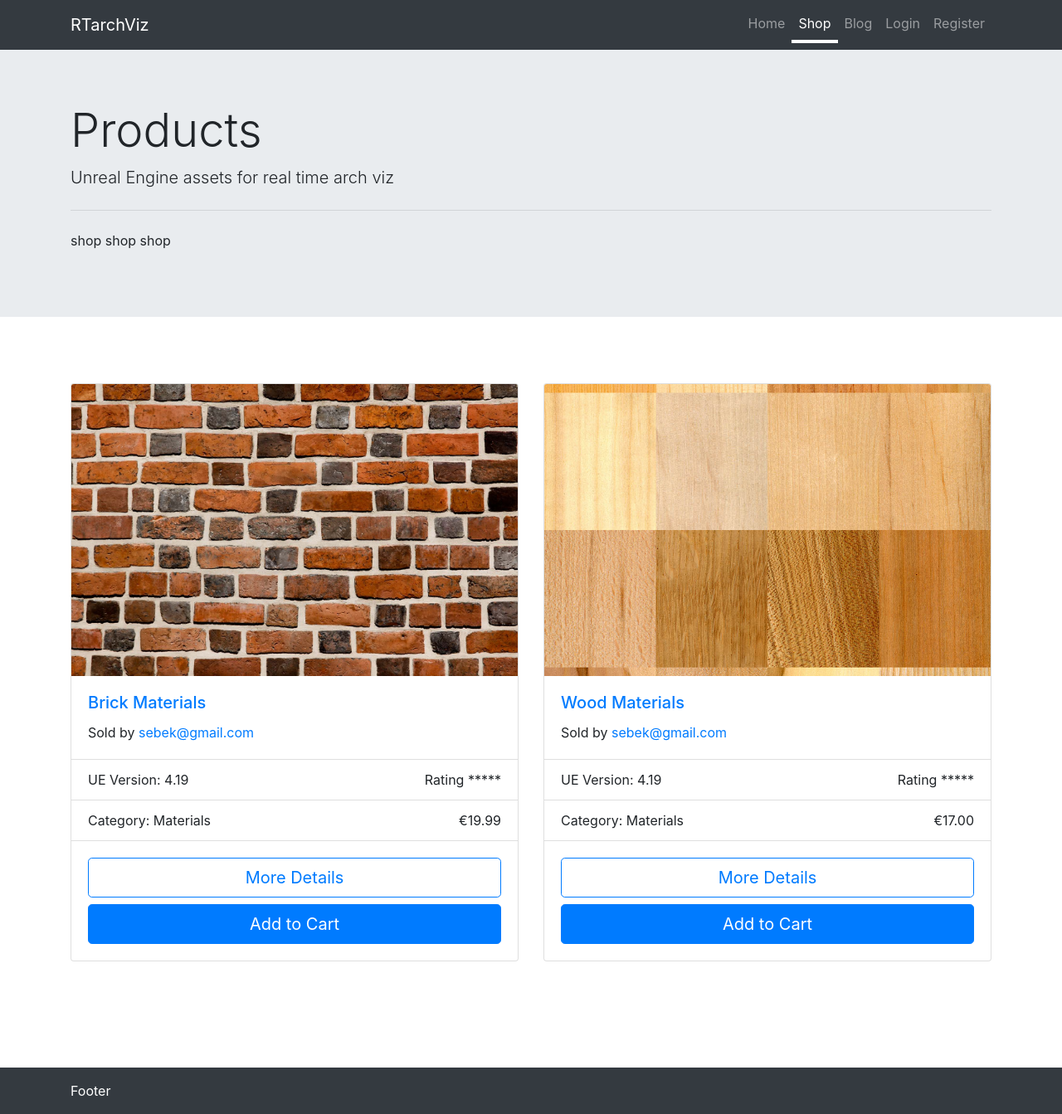
After one commit to sebam2k4/RTarchViz, a Django app: page /products/ in a window 1280 px wide. The commit adds this page. Shown: the whole page at 83% size. Run offline with Django 3.2, Linux system fonts and the light colour scheme; data comes from the database, SQL or seed files in the repository; both versions use the stored data as it was after the commit; some libraries are stand-ins or nearby versions.

Commit message:
Add Products List models, views, templates, and routes

```diff
--- /dev/null
+++ b/products/models.py
@@ -0,0 +1,39 @@
+# -*- coding: utf-8 -*-
+from __future__ import unicode_literals
+
+from django.db import models
+from django.conf import settings
+from django.utils import timezone
+
+
+class Product(models.Model):
+  """
+  Defining Product's Post models
+  """
+
+  # CHOICES:
+  CATEGORY_CHOICES = (
+    ('assets', 'Assets'),
+    ('environment', 'Environment'),
+    ('blueprint', 'Blueprint'),
+    ('materials', 'Materials')
+  )
+  NEWEST_VERSION = 419
+  BASE_VERSION = 400
+  UE_VERSION_CHOICES = [((str(i/100.00)),str(i/100.00)) for i in range(BASE_VERSION, BASE_VERSION + (NEWEST_VERSION - BASE_VERSION + 1))]
+
+
+  # DATABASE FIELDS:
+  seller = models.ForeignKey(settings.AUTH_USER_MODEL)
+  name = models.CharField('Product Name', max_length=254, null=False)
+  description = models.TextField(max_length=2000)
+  price = models.DecimalField(max_digits=6, decimal_places=2)
+  sold_count = models.IntegerField('sold', editable=False, default=0)
+  view_count = models.IntegerField('views', editable=False, default=0)
+  added_date = models.DateTimeField(editable=False, default=timezone.now)
+  category = models.CharField(max_length=25, choices=CATEGORY_CHOICES)
+  ue_version = models.CharField('Unreal Engine Version', max_length=5, choices=UE_VERSION_CHOICES)
+  main_image = models.ImageField(upload_to='product-images', blank=True, null=True)
+  file_path = models.CharField(max_length=254, blank=True, null=True)
+  def __unicode__(self):
+    return self.name
--- /dev/null
+++ b/products/static/css/products.css
@@ -0,0 +1,15 @@
+.card-img-top {
+  height: 22em;
+  background-repeat: no-repeat;
+  background-position: center;
+  background-size: cover;
+}
+.product-version,
+.product-category {
+  float: left;
+}
+
+.product-rating,
+.product-price {
+  float: right;
+}
--- /dev/null
+++ b/products/templates/products_list.html
@@ -0,0 +1,69 @@
+{% extends "base.html" %}
+{% load staticfiles %}
+
+{# Load required js and css #}
+{% block body_js %}
+<script src="{% static 'js/products.js' %}"></script>
+{% endblock %}
+{% block head_css %}
+<link rel="stylesheet" href="{% static 'css/products.css' %}">
+{% endblock %}
+
+{# set page info #}
+{% block page_title %}Products{% endblock %}
+
+
+{# Products - products_list #}
+{% block content %}
+<main id="productList">
+
+  {# Product List Page Header #}
+  <header class="product-list-header">
+    <div class="jumbotron jumbotron-fluid">
+      <div class="container">
+        <h1 class="display-4">Products</h1>
+        <p class="lead">Unreal Engine assets for real time arch viz</p>
+        <hr class="my-4">
+        <p>shop shop shop</p>
+      </div>
+    </div>
+  </header>
+
+  <section class="product-list container">
+
+    {# Product List - Cards #}
+    <div class="product-list-cards">
+      <div class="row">
+        {% for product in products %}
+        <div class="col-lg-6">
+          <div class="card mb-5">
+            <a href="#">
+              <div class="card-img-top" style="background-image: url('{% if product.main_image %}/media/{{ product.main_image }}{% else %}http://placehold.it/500?text=bkg-img{% endif %}');"></div>
+            </a>
+            <div class="card-body">
+              <h5 class="card-title"><a href="#">{{ product.name }}</a></h5>
+              <p class="card-text">Sold by <a href="{% url 'profile' product.seller %}">{{ product.seller }}</a></p>
+            </div>
+            <ul class="list-group list-group-flush">
+              <li class="list-group-item">
+                <span class="product-version">UE Version: {{ product.ue_version }}</span>
+                <span class="product-rating">Rating *****</span>
+              </li>
+              <li class="list-group-item">
+                <span class="product-category">Category: {{ product.category|capfirst }}</span>
+                <span class="product-price">&euro;{{ product.price}}</span>
+              </li>
+            </ul>
+            <div class="card-body">
+              <a href="#" class="btn btn-outline-primary btn-lg btn-block">More Details</a>
+              <a href="#" class="btn btn-primary btn-lg btn-block">Add to Cart</a>
+            </div>
+          </div>
+        </div>
+        {% endfor %}
+      </div>
+    </div>
+
+  </section>
+</main>
+{% endblock %}
--- /dev/null
+++ b/products/tests.py
@@ -0,0 +1,6 @@
+# -*- coding: utf-8 -*-
+from __future__ import unicode_literals
+
+from django.test import TestCase
+
+# Create your tests here.
--- /dev/null
+++ b/products/urls.py
@@ -0,0 +1,7 @@
+from django.conf.urls import url
+import views
+
+urlpatterns = [
+    url(r'^$', views.products_list, name="products_list"),
+    #url(r'^(?P<year>\d{4})/(?P<month>\d{1,2})/(?P<slug>[-\w]+)/?$', views.post_detail, name='post_detail'),
+]
--- /dev/null
+++ b/products/views.py
@@ -0,0 +1,14 @@
+# -*- coding: utf-8 -*-
+from __future__ import unicode_literals
+
+from django.shortcuts import render
+from .models import Product
+
+
+def products_list(request):
+  products = Product.objects.all()
+  return render(request, "products_list.html", {"products": products})
+
+# def product_detail(request):
+#   products = Product.objects.all()
+#   return render(request, "products_list.html", {"products": products})
--- a/rtarchviz/settings.py
+++ b/rtarchviz/settings.py
@@ -47,6 +47,8 @@ INSTALLED_APPS = [
     'pages',
     'accounts',
     'blog',
+    'products',
+    # 3rd party apps:
     'bootstrap4',
     'tinymce',
     'disqus',
--- a/rtarchviz/urls.py
+++ b/rtarchviz/urls.py
@@ -24,6 +24,7 @@ urlpatterns = [
     url(r'', include('pages.urls')),
     url(r'accounts/', include('accounts.urls')),
     url(r'^blog/', include('blog.urls')),
+    url(r'^products/', include('products.urls')),
     url(r'^media/(?P<path>.*)$', serve, {'document_root': MEDIA_ROOT}),
     url(r'^tinymce/', include('tinymce.urls')),
 ]
--- a/templates/base.html
+++ b/templates/base.html
@@ -26,8 +26,8 @@
           <li class="nav-item {% if url_name == 'index'  %}active{% endif %}">
             <a class="nav-link" href="{% url 'index' %}">Home</a>
           </li>
-          <li class="nav-item">
-            <a class="nav-link" href="#">Shop</a>
+          <li class="nav-item {% if url_name == 'products_list'  %}active{% endif %}">
+            <a class="nav-link" href="{% url 'products_list' %}">Shop</a>
           </li>
           <li class="nav-item {% if url_name == 'posts_list'  %}active{% endif %}">
             <a class="nav-link" href="{% url 'posts_list' %}">Blog</a>
```
Also changed, not shown: products/admin.py (added, +8 -0 lines), products/apps.py (added, +8 -0 lines), db.sqlite3, media/product-images/16_wood_samples.jpg (added), media/product-images/Brick_wall_close-up_view.jpg (added), products/__init__.py (added), products/migrations/0001_initial.py (added), products/migrations/__init__.py (added), products/static/js/products.js (added), products/templates/product_detail.html (added).
